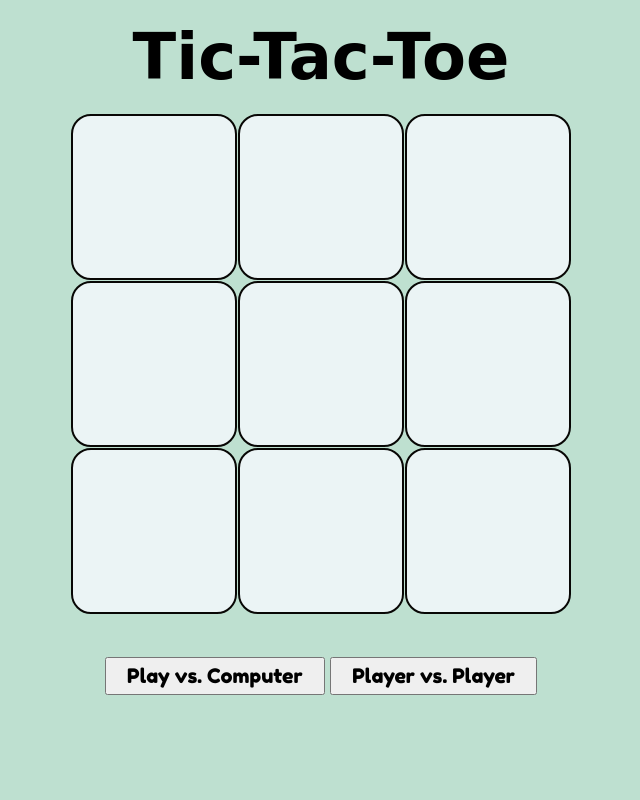
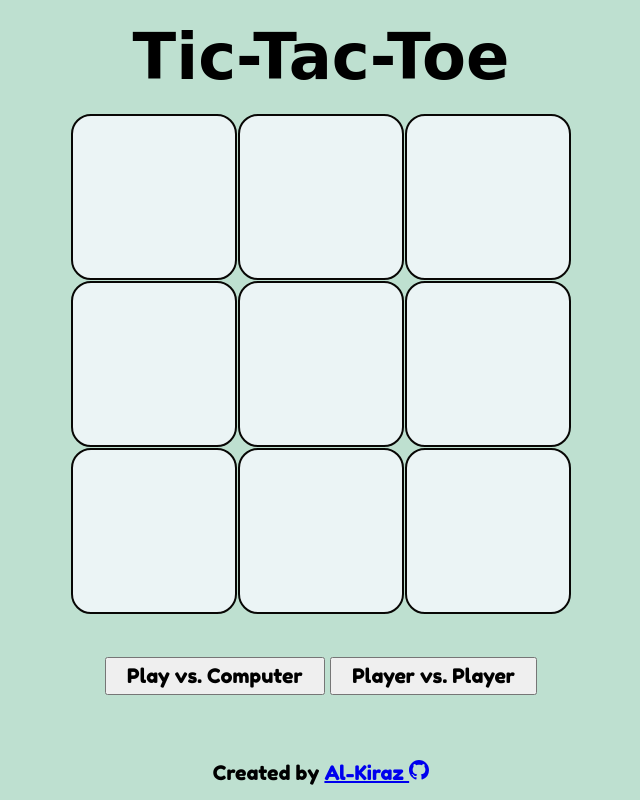
Before and after one commit to Akirazian/tic-tac-toe, a plain HTML site: page index.html in a window 1280 px wide. Shown: the whole page, without its empty margins (319-959 px from the left). Drawn offline with Linux system fonts and the light colour scheme; a web font is replaced by a local one.

Commit message:
Added footer with credit

```diff
--- a/index.html
+++ b/index.html
@@ -25,7 +25,7 @@
     <div class="box" id="8"></div>
   </div>
 
-  <div class="container">
+  <main class="container">
     <div class="results invisible" id="results"></div>
     <div class="player-choice-container" id="player-choice-container">
       <button class="player-choice" id="ai-button">Play vs. Computer</button>
@@ -49,7 +49,15 @@
       <button type="button" id="start-button" class="invisible">Start</button>
       <button type="button" id="restart-button" class="invisible">Play Again</button>
     </div>
-  </div>
+  </main>
+
+  <footer>
+    Created by <a href="https://github.com/Akirazian">Al-Kiraz
+    <svg xmlns="http://www.w3.org/2000/svg" width="20" height="20" fill="currentColor" class="bi bi-github" viewBox="0 0 16 16">
+      <path d="M8 0C3.58 0 0 3.58 0 8c0 3.54 2.29 6.53 5.47 7.59.4.07.55-.17.55-.38 0-.19-.01-.82-.01-1.49-2.01.37-2.53-.49-2.69-.94-.09-.23-.48-.94-.82-1.13-.28-.15-.68-.52-.01-.53.63-.01 1.08.58 1.23.82.72 1.21 1.87.87 2.33.66.07-.52.28-.87.51-1.07-1.78-.2-3.64-.89-3.64-3.95 0-.87.31-1.59.82-2.15-.08-.2-.36-1.02.08-2.12 0 0 .67-.21 2.2.82.64-.18 1.32-.27 2-.27.68 0 1.36.09 2 .27 1.53-1.04 2.2-.82 2.2-.82.44 1.1.16 1.92.08 2.12.51.56.82 1.27.82 2.15 0 3.07-1.87 3.75-3.65 3.95.29.25.54.73.54 1.48 0 1.07-.01 1.93-.01 2.2 0 .21.15.46.55.38A8.012 8.012 0 0 0 16 8c0-4.42-3.58-8-8-8z"/>
+    </svg>
+    </a>
+  </footer>
 
   <script src="tic-tac-toe.js"></script>
 </body>
--- a/style.css
+++ b/style.css
@@ -85,11 +85,17 @@ button {
   margin-bottom: 5px;
 }
 
-/* .button-container {
-  display: flex;
-  justify-content: center;
-} */
-
 .invisible {
   display: none;
 }
+
+footer {
+  position: fixed;
+  font-family: 'Fredoka One', cursive;
+  text-align: center;
+  font-size: 20px;
+  left: 0;
+  bottom: 0;
+  width: 100%;
+  margin-bottom: 15px;
+}
```
